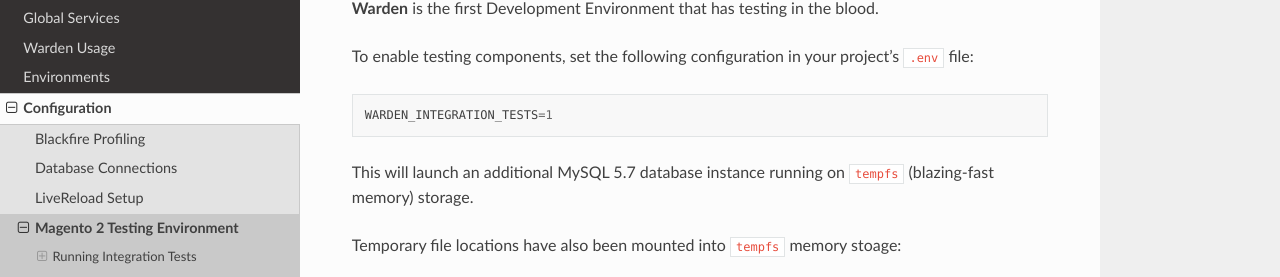
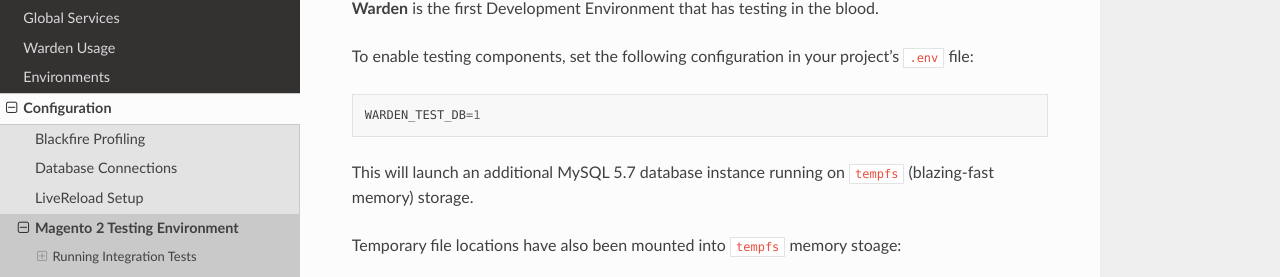
Before and after one commit to wardenenv/warden, a Sphinx documentation site: the page built from docs/configuration/magento2-testing.md, in a window 1280 px wide and 900 px high. Shown: the part 163-440 px from the top of the window. Built offline with Sphinx 7.4.7 and the Read the Docs theme 2.0.0, drawn with Linux system fonts in a browser that asks for light colours.

Commit message:
Renamed WARDEN_INTEGRATION_TESTS -> WARDEN_TEST_DB

````diff
--- a/docs/configuration/magento2-testing.md
+++ b/docs/configuration/magento2-testing.md
@@ -5,7 +5,7 @@
 To enable testing components, set the following configuration in your project's `.env` file:
 
 ```
-WARDEN_INTEGRATION_TESTS=1
+WARDEN_TEST_DB=1
 ```
 
 This will launch an additional MySQL 5.7 database instance running on `tempfs` (blazing-fast memory) storage.
````
Also changed, not shown: docs/environments/initializing.md (+1 -1 lines), 2 other files.
